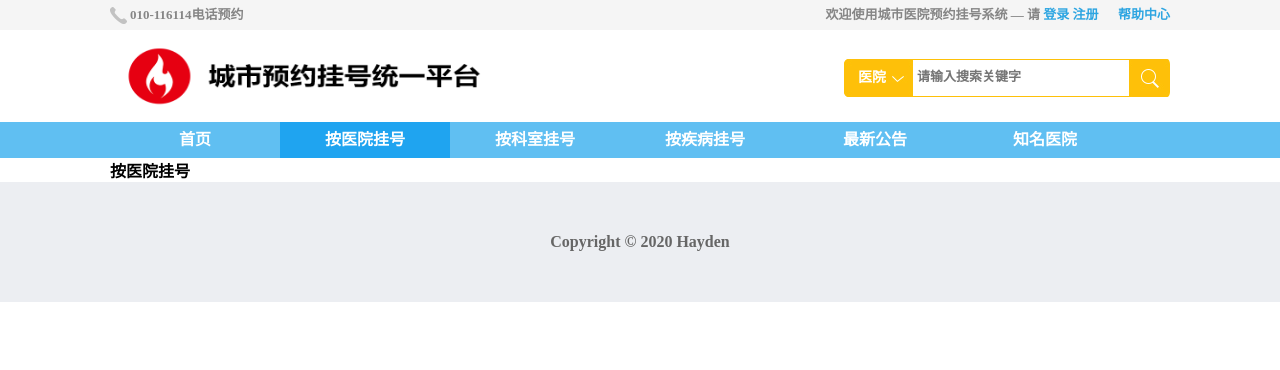
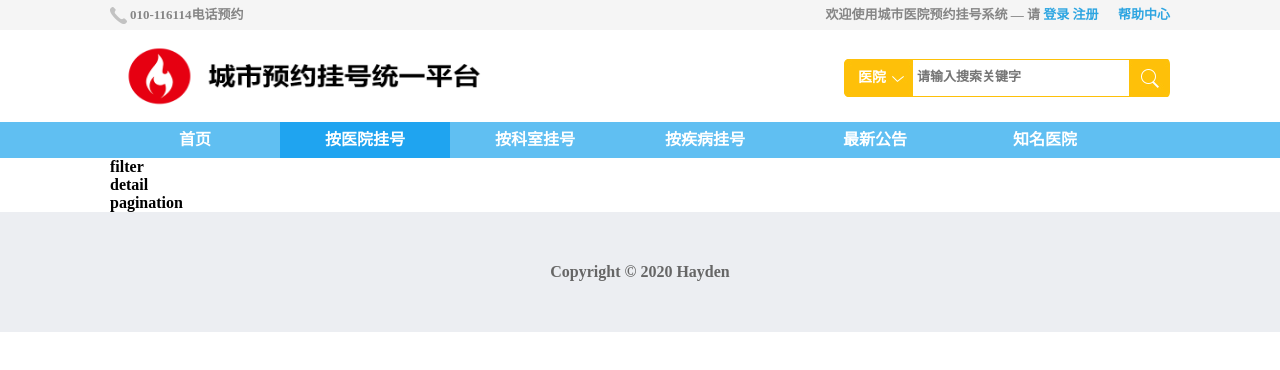
Before and after one commit to hxy610939654/HospitalAppointment, a plain HTML site: page index.html in a window 1280 px wide. Both pictures are taken after a click on the link "按医院挂号". Drawn offline with Linux system fonts and the light colour scheme.

```diff
--- a/index.html
+++ b/index.html
@@ -317,7 +317,12 @@
             </div>
         </div>
         <div class="page_item" style="display: none;">
-            <div class="filter">按医院挂号</div>
+            <div class="filter">filter
+
+            </div>
+            <div class="detail">detail</div>
+            <div class="pagination">pagination</div>
+
         </div>
         <div class="page_item" style="display: none;">按科室挂号</div>
         <div class="page_item" style="display: none;">按疾病挂号</div>
```
